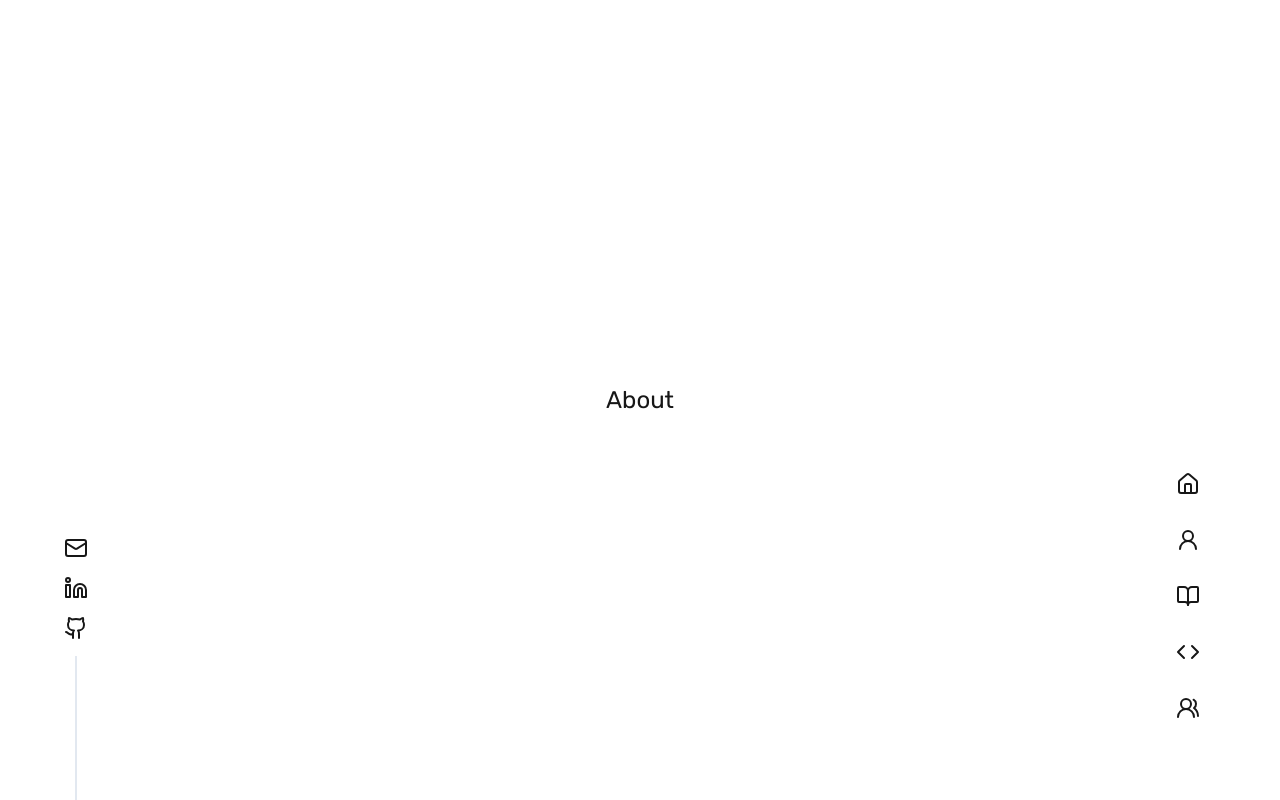
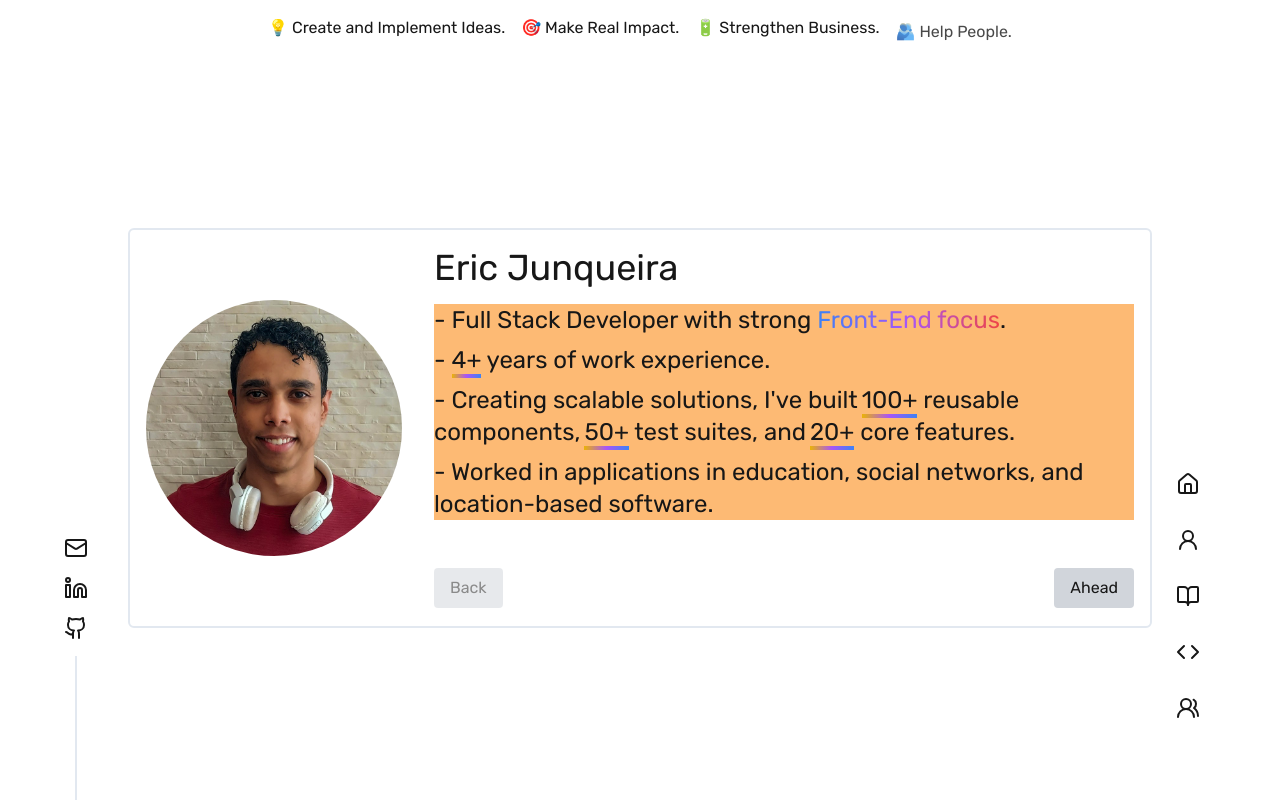
Before and after one commit to ericiannj/new-port, a Next.js app: page /about in a window 1280 px wide. Built offline with nearby package versions, Linux system fonts and the light colour scheme.

Commit message:
feat(About): implement slider basic structure

```diff
--- /dev/null
+++ b/src/app/about/components/AnimatedSentences.tsx
@@ -0,0 +1,37 @@
+'use client';
+import { motion } from 'framer-motion';
+
+const sentenceVariants = {
+  hidden: { opacity: 0, y: 20 },
+  visible: { opacity: 1, y: 0 },
+};
+
+const AnimatedSentences = () => {
+  return (
+    <div className="m-4 flex justify-center gap-4">
+      {sentences.map((sentence, index) => (
+        <motion.div
+          key={index}
+          variants={sentenceVariants}
+          initial="hidden"
+          animate="visible"
+          transition={{
+            delay: index * 1,
+            duration: 0.8,
+          }}
+        >
+          {sentence}
+        </motion.div>
+      ))}
+    </div>
+  );
+};
+
+const sentences = [
+  '💡 Create and Implement Ideas.',
+  '🎯 Make Real Impact.',
+  '🔋 Strengthen Business.',
+  '🫂 Help People.',
+];
+
+export default AnimatedSentences;
--- a/src/app/about/page.tsx
+++ b/src/app/about/page.tsx
@@ -1,7 +1,164 @@
+'use client';
+
+import Image from 'next/image';
+import AnimatedSentences from './components/AnimatedSentences';
+
+import ProfileImage from '../../assets/images/profile.jpeg';
+import { motion, AnimatePresence } from 'framer-motion';
+import { useState } from 'react';
+
+type Direction = 'next' | 'prev';
+
 export default function About() {
+  const [currentIndex, setCurrentIndex] = useState(0);
+  const components = [
+    { id: 'summary', Component: Summary },
+    { id: 'perspectives', Component: Perspectives },
+    // Add more components here as needed
+  ];
+
+  const nextComponent = () => {
+    if (currentIndex < components.length - 1) {
+      setCurrentIndex(currentIndex + 1);
+    }
+  };
+
+  const previousComponent = () => {
+    if (currentIndex > 0) {
+      setCurrentIndex(currentIndex - 1);
+    }
+  };
+
+  const slideVariants = {
+    initial: (direction: Direction) => ({
+      x: direction === 'next' ? 300 : -300,
+      opacity: 0,
+    }),
+    animate: {
+      x: 0,
+      opacity: 1,
+      transition: { duration: 0.5 },
+    },
+    exit: (direction: Direction) => ({
+      x: direction === 'next' ? -300 : 300,
+      opacity: 0,
+      transition: { duration: 0.5 },
+    }),
+  };
+
+  const direction = currentIndex > 0 ? 'next' : 'prev';
+  const CurrentComponent = components[currentIndex].Component;
+
   return (
-    <div className="flex min-h-screen flex-grow flex-col items-center justify-center">
-      <h1 className="text-2xl">About</h1>
+    <div className="flex min-h-screen flex-col items-center">
+      <AnimatedSentences />
+      <div className="flex w-full flex-grow items-center justify-center">
+        <div className="m-8 flex min-h-[400px] w-[80%] items-center space-x-8 rounded-md border-2 border-slate-200 p-4">
+          <div className="h-64 min-w-64 overflow-hidden rounded-full">
+            <Image
+              alt="profile image"
+              src={ProfileImage}
+              className="h-full w-full object-cover"
+            />
+          </div>
+          <div>
+            <h1 className="mb-4 text-4xl">Eric Junqueira</h1>
+            <div className="flex flex-col gap-8">
+              <AnimatePresence mode="wait" custom={direction}>
+                <motion.div
+                  key={components[currentIndex].id}
+                  custom={direction}
+                  variants={slideVariants}
+                  initial="initial"
+                  animate="animate"
+                  exit="exit"
+                >
+                  <CurrentComponent />
+                </motion.div>
+              </AnimatePresence>
+              <div className="mt-4 flex justify-between">
+                <button
+                  onClick={previousComponent}
+                  disabled={currentIndex === 0}
+                  className={`px-4 py-2 ${
+                    currentIndex === 0
+                      ? 'cursor-not-allowed opacity-50'
+                      : 'opacity-100'
+                  } rounded bg-gray-300`}
+                >
+                  Back
+                </button>
+                <button
+                  onClick={nextComponent}
+                  disabled={currentIndex === components.length - 1}
+                  className={`px-4 py-2 ${
+                    currentIndex === components.length - 1
+                      ? 'cursor-not-allowed opacity-50'
+                      : 'opacity-100'
+                  } rounded bg-gray-300`}
+                >
+                  Ahead
+                </button>
+              </div>
+            </div>
+          </div>
+        </div>
+      </div>
     </div>
   );
 }
+
+const Summary = () => (
+  <div className="flex h-full w-full flex-col gap-2 bg-orange-300">
+    <p className="text-2xl">
+      - Full Stack Developer with strong{' '}
+      <span className="bg-gradient-to-r from-blue-500 via-purple-500 to-red-500 bg-clip-text text-transparent">
+        Front-End focus
+      </span>
+      .
+    </p>
+    <p className="text-2xl">
+      -{' '}
+      <span className="relative">
+        <span className="relative z-10">4+</span>
+        <span className="absolute bottom-[-4px] left-0 right-0 h-1 bg-gradient-to-r from-yellow-500 via-purple-500 to-blue-500"></span>
+      </span>{' '}
+      years of work experience.
+    </p>
+    <p className="text-2xl">
+      - Creating scalable solutions, I&apos;ve built
+      <span className="relative ml-1">
+        <span className="relative z-10">100+</span>
+        <span className="absolute bottom-[-4px] left-0 right-0 h-1 bg-gradient-to-r from-yellow-500 via-purple-500 to-blue-500"></span>
+      </span>{' '}
+      reusable components,
+      <span className="relative ml-1">
+        <span className="relative z-10">50+</span>
+        <span className="absolute bottom-[-4px] left-0 right-0 h-1 bg-gradient-to-r from-yellow-500 via-purple-500 to-blue-500"></span>
+      </span>{' '}
+      test suites, and
+      <span className="relative ml-1">
+        <span className="relative z-10">20+</span>
+        <span className="absolute bottom-[-4px] left-0 right-0 h-1 bg-gradient-to-r from-yellow-500 via-purple-500 to-blue-500"></span>
+      </span>{' '}
+      core features.
+    </p>
+    <p className="text-2xl">
+      - Worked in applications in education, social networks, and location-based
+      software.
+    </p>
+  </div>
+);
+
+const Perspectives = () => (
+  <div className="flex h-[215px] w-full flex-col gap-8 bg-blue-400">
+    <p className="text-2xl">
+      I am committed to continually expanding skills, mainly with my current
+      main stack (React JS/Next.js/Typescript) + knowledge of User Experience,
+      Front-end architecture and human-machine interaction.
+    </p>
+    <p className="text-2xl">
+      Complementary areas: Mobile + Web3 + Use of AI tools.
+    </p>
+  </div>
+);
--- a/src/components/ContactsContainer.tsx
+++ b/src/components/ContactsContainer.tsx
@@ -1,3 +1,4 @@
+'use client';
 import { Icons } from '@/icons';
 import { motion } from 'framer-motion';
 
--- a/src/components/HomeTransition.tsx
+++ b/src/components/HomeTransition.tsx
@@ -26,10 +26,10 @@ export default function HomeTransition({ onEnd }: HomeTransitionProps) {
         animate={{ opacity: 1 }}
         exit={{ opacity: 0 }}
         transition={{ duration: 2 }}
-        className="m-8 mr-4 inline-block p-4 text-3xl"
+        className="m-8 inline-block p-4 text-center text-3xl"
       >
         {languages[index]}
-        <div className="relative flex items-center justify-center">
+        <div className="relative mt-6 flex items-center justify-center">
           <motion.div
             animate={{ rotate: 360 }}
             transition={{ repeat: Infinity, duration: 5, ease: 'linear' }}
```
Also changed, not shown: src/assets/images/profile.jpeg (added).
